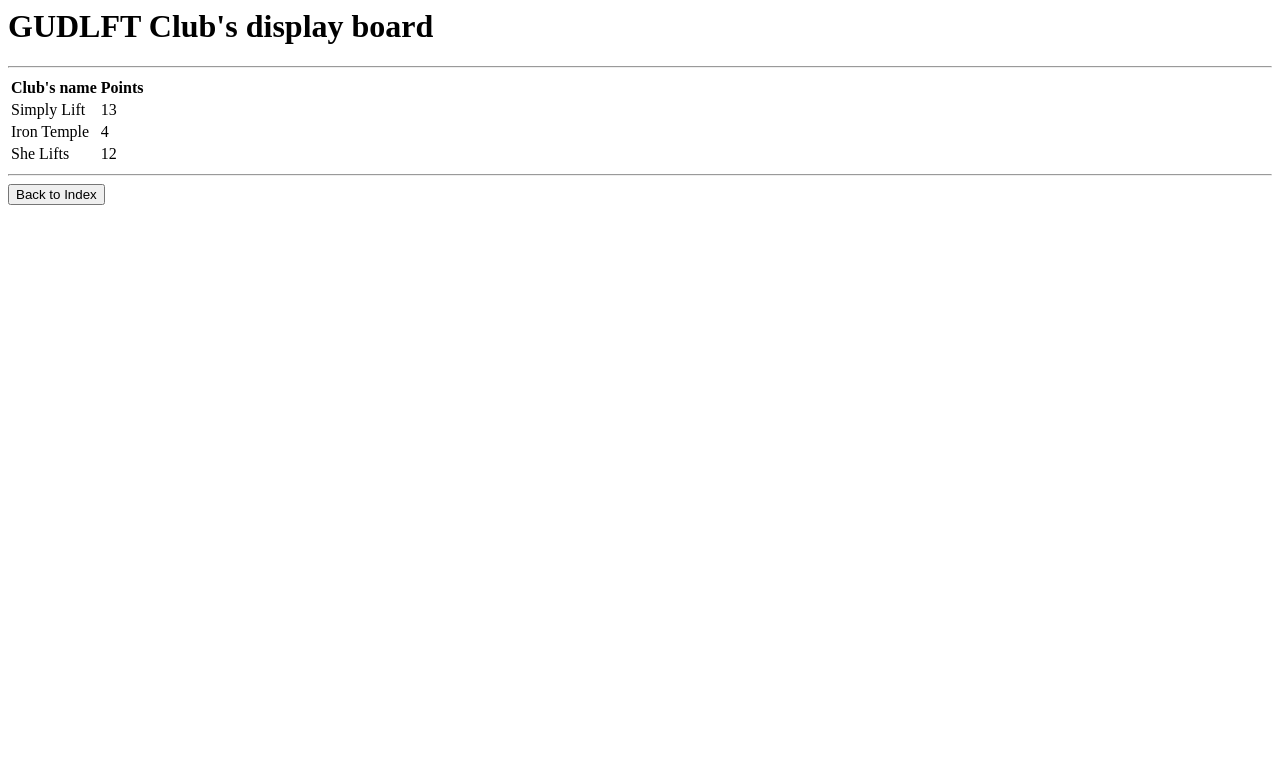
After one commit to Ashywar/OCR_P11, a Flask app: page /public_board in a window 1280 px wide. The commit adds this page. Shown: the top 783 px of the page. Run offline with Flask 2, Linux system fonts and the light colour scheme.

Commit message:
added public board

```diff
--- a/server.py
+++ b/server.py
@@ -44,11 +44,25 @@ def index():
 
 
 # Route: Handle form submission for displaying club summary
-@app.route("/showSummary", methods=["POST"])
+@app.route("/showSummary", methods=["POST", "GET"])
 def showSummary():
-    # Retrieve club based on entered email from the form
-    club = [club for club in clubs if club["email"] == request.form["email"]][0]
-    return render_template("welcome.html", club=club, competitions=competitions)
+    if request.method == "POST":
+        try:
+            club = [c for c in clubs if c["email"] == request.form["email"]][0]
+            return render_template("welcome.html", club=club, competitions=competitions)
+
+        except IndexError:
+            flash("Please enter a valid email")
+            return redirect(url_for("index"))
+
+    if request.method == "GET":
+        # Retrieve the club data
+        club_name = request.args.get("club")
+        club = [c for c in clubs if c["name"] == club_name][0]
+        if club is not None:
+            return render_template("welcome.html", club=club, competitions=competitions)
+        else:
+            return redirect(url_for("index"))
 
 
 # Route: Display the booking page for a specific competition and club
@@ -121,7 +135,9 @@ def purchasePlaces():
         return render_template("welcome.html", club=club, competitions=competitions)
 
 
-# TODO: Add route for displaying points
+@app.route("/public_board")
+def boardPublic():
+    return render_template("public_board.html", clubs=clubs)
 
 
 # Route: Handle user logout
--- a/templates/booking.html
+++ b/templates/booking.html
@@ -11,8 +11,8 @@
     <h2>{{ competition['name'] }}</h2>
 
     <!-- Display available places and club points -->
-    Places available: {{ competition['numberOfPlaces'] }} Points available: {{
-    club['points'] }}
+    Places available: {{ competition['numberOfPlaces'] }}<br />
+    Points available: {{club['points'] }}<br />
 
     <!-- Form for booking places -->
     <form
--- a/templates/index.html
+++ b/templates/index.html
@@ -13,5 +13,6 @@
       <input type="email" name="email" id="" />
       <button type="submit">Enter</button>
     </form>
+    <button onclick="window.location.href='/public_board'">Clubs</button>
   </body>
 </html>
--- /dev/null
+++ b/templates/public_board.html
@@ -0,0 +1,28 @@
+<html lang="en">
+  <head>
+    <meta charset="UTF-8" />
+    <meta name="viewport" content="width=device-width, initial-scale=1.0" />
+    <title>GUDLFT Display Board</title>
+  </head>
+
+  <body>
+    <h1>GUDLFT Club's display board</h1>
+    <hr />
+    <table>
+      <tr>
+        <th>Club's name</th>
+        <th>Points</th>
+      </tr>
+      {% for c in clubs %}
+      <tr>
+        <td>{{ c['name'] }}</td>
+        <td>{{ c['points'] }}</td>
+      </tr>
+      {% endfor %}
+    </table>
+    <hr />
+    <form action="{{ url_for('index' )}}" method="get">
+      <button type="submit">Back to Index</button>
+    </form>
+  </body>
+</html>
```
Also changed, not shown: templates/welcome.html (+14 -16 lines).
